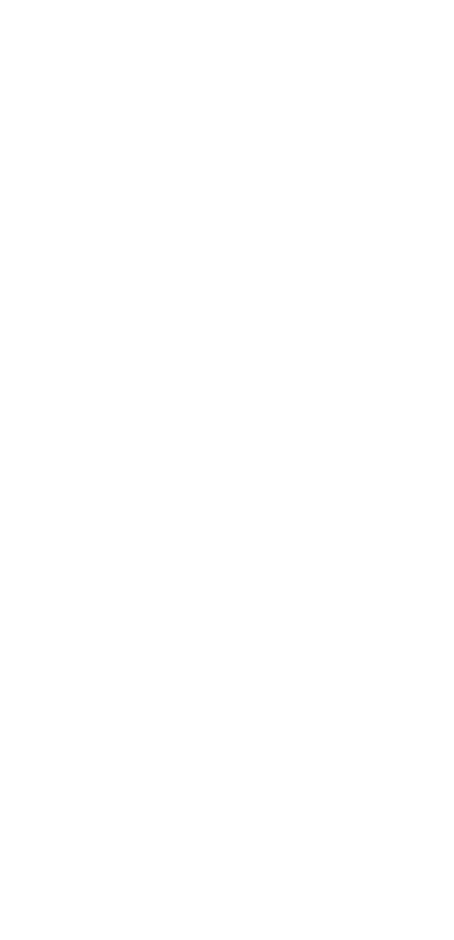
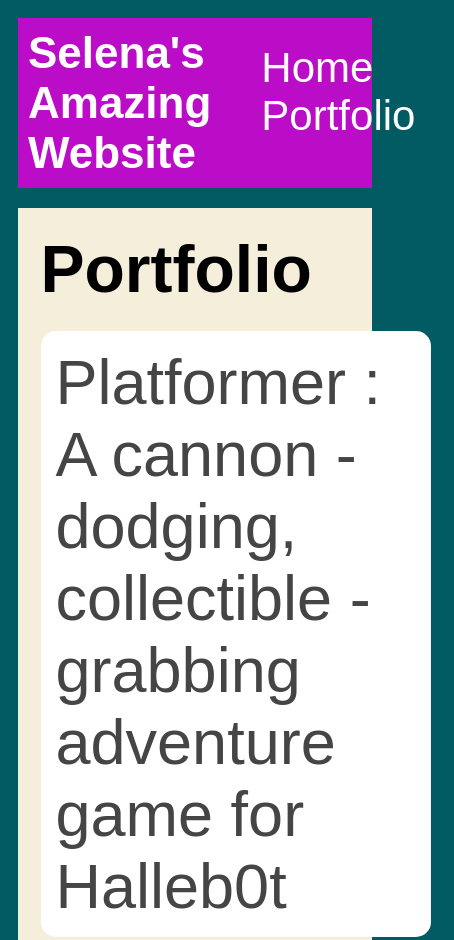
Before and after one commit to beebe852/beebe852.github.io, a plain HTML site: page portfolio.html in a window 390 px wide. Shown: the top 940 px of the page, 454 px wide, since content can reach past the window. Before the commit the page ends 844 px from the top, so only its background shows below. Drawn offline with Linux system fonts and the light colour scheme.

Commit message:
<message about commit>

```diff
--- a/portfolio.html
+++ b/portfolio.html
@@ -0,0 +1,30 @@
+<!DOCTYPE HTML>
+<html>
+    <head>
+        <title>Selena's Amazing Website</title>
+        <link rel="stylesheet" href="style.css">
+    </head>
+
+    <body>
+        <div id="all-contents">
+            <nav>
+                <h1>Selena's Amazing Website</h1>
+                <ul id="nav-ul">
+                   <li class="nav-li">
+                   <a class="nav-a" href="index.html">Home</a>
+                 </li>
+                 <li class="nav-li">
+                   <a class="nav-a" href="portfolio.html">Portfolio</a>
+                 </li>
+             </ul>
+         </nav>
+         <main>
+             <div class="content">
+                 <h1>Portfolio</h1>
+                 <ul id="portfolio">
+                    <li><a href="projects/platformer/">Platformer : A cannon - dodging, collectible - grabbing adventure game for Halleb0t</a></li>
+                    <li><a href="projects/bouncing-box/">Bouncing Box : A project that gives you a taste of game development on the web </a></li>
+                    <li><a href="projects/circularity/">Circularity : A motion poem using random number generation and velocity applied to circle shapes...</a></li>
+                 </ul>
+             </div>
+         </main>
--- a/style.css
+++ b/style.css
@@ -1,6 +1,6 @@
 body {
-    background: rgb(125, 198, 205);
-    color: rgb(45, 45, 45);
+    background: rgb(2, 91, 99);
+    color: rgb(255, 255, 255);
     padding: 10px;
     font-family: arial;
 }
@@ -11,10 +11,11 @@ body {
 
 /* navigation menu */
 nav {
-    background: rgb(239, 80, 41);
-   margin: 0 auto;
-    display: flex;
-    padding: 10px;
+      background: rgb(187, 12, 200);
+      margin: 0 auto;
+      margin-bottom: 20px;
+      display: flex;
+      padding: 10px;
 }
 h1 {
     display: flex;
@@ -60,3 +61,77 @@ main {
 h2, h3 {
     margin: 0px;
 }
+         /* portfolio styles */
+         .content h1 {
+            color: black;
+        }
+
+        #portfolio {
+            list-style-type: none;
+            padding-left: 0;
+        }
+
+        #portfolio li {
+            background: #fff;
+            padding: 10px;
+            border-radius: 10px;
+            margin-bottom: 10px;
+        }
+
+        #portfolio li:hover {
+            background: #eee;
+        }
+
+        #portfolio a {
+            text-decoration: none;
+            color: #454545;
+        }
+                    /* responsive web design */
+                    @media screen and (min-width: 120px) and (max-width: 1080px) {
+                        main {
+                          height: 100ch;
+                          zoom: 1.5;
+                          display: grid;
+                        }
+
+                        h1 {
+                          font-size: 44px;
+                        }
+
+                        h2 {
+                          font-size: 42px;
+                        }
+
+                        h3 {
+                          font-size: 36px;
+                        }
+
+                        #all-contents {
+                          height: 100ch;
+                          margin: none;
+                        }
+
+                        a {
+                          font-size: 42px;
+                        }
+
+                        .sidebar {
+                          margin-right: 0px;
+                          justify-content: center;
+                          align-items: center;
+                        }
+
+                        .sidebar-img {
+                          width: 100%;
+                        }
+
+                        p,
+                        li {
+                          font-size: 24px;
+                        }
+
+                        .content {
+                          align-content: center;
+                          justify-content: center;
+                        }
+                    }
```
Also changed, not shown: index.html (+28 -24 lines), projects/platformer/platformer.js (+12 -3 lines).
